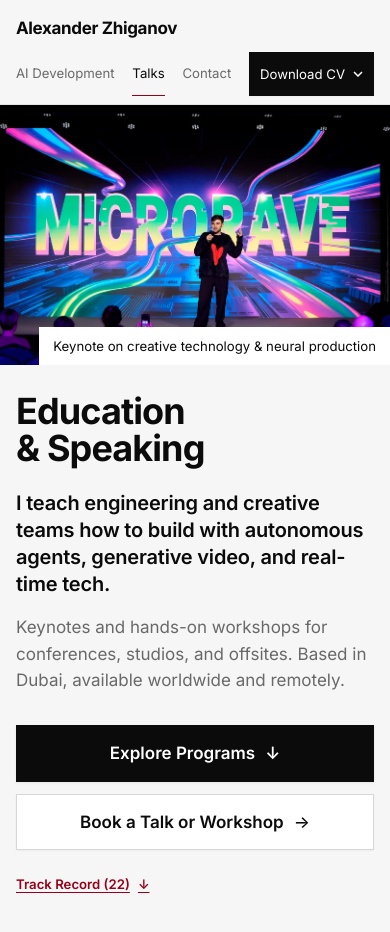
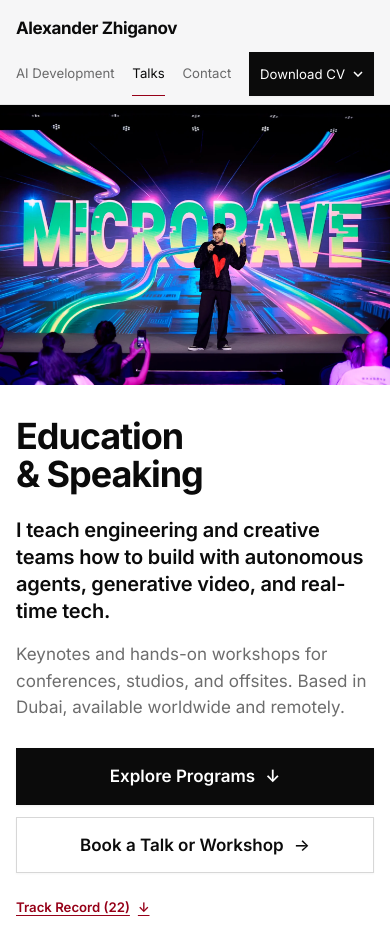
Before and after one commit to zhiganovsasha/zhiganovsasha.github.io, an Astro site: page /education in a window 390 px wide. Shown: the top 932 px of the page. Built offline with nearby package versions, Linux system fonts and the light colour scheme; Astro itself is replaced by a stand-in of ours.

Commit message:
Update education hero layout

```diff
--- a/src/pages/education.astro
+++ b/src/pages/education.astro
@@ -257,14 +257,13 @@ const counts = {
         src={stagePhoto}
         alt="Alexander Zhiganov delivering a keynote on creative technology and neural production"
         widths={[600, 1000, 1600, 1920]}
-        sizes="100vw"
+        sizes="(max-width: 1100px) 100vw, 50vw"
         loading="eager"
         fetchpriority="high"
       />
-      <figcaption class="stage-caption">Keynote on creative technology &amp; neural production</figcaption>
     </figure>
 
-    <div class="wrap hero-content">
+    <div class="hero-content">
       <div class="hero-panel">
         <h1 class="display hero-title">Education &amp; Speaking</h1>
         <p class="lede hero-lede">
@@ -569,51 +568,45 @@ const counts = {
 <style>
   /* ---------- HERO ---------- */
   .hero {
-    position: relative;
-    isolation: isolate;
-    background: var(--bg-sunken);
+    display: grid;
+    grid-template-columns: minmax(0, 1fr) minmax(0, 1fr);
+    min-height: 720px;
+    background: var(--bg-surface);
   }
 
   .hero-media {
-    position: absolute;
-    inset: 0;
+    position: relative;
+    min-height: 720px;
     margin: 0;
     overflow: hidden;
   }
 
   .hero-media img {
-    width: 112%;
-    max-width: none;
+    position: absolute;
+    width: 100%;
     height: 100%;
     object-fit: cover;
-    object-position: left 58%;
+    object-position: 52% center;
   }
 
   .hero-content {
-    position: relative;
     display: flex;
     align-items: center;
-    min-height: clamp(680px, 52vw, 780px);
-    box-sizing: border-box;
-    padding-block: clamp(48px, 5vw, 80px);
+    min-width: 0;
+    min-height: 720px;
+    padding: 60px clamp(36px, 5vw, 80px);
   }
 
   .hero-panel {
     width: min(660px, 100%);
-    box-sizing: border-box;
-    padding: clamp(28px, 3vw, 44px);
-    background: var(--bg-surface);
   }
 
   .hero-title {
-    font-size: var(--type-display);
-    line-height: 1.02;
-    letter-spacing: -0.025em;
+    max-width: 650px;
   }
 
   .hero-lede {
-    font-size: var(--type-lead);
-    margin-top: clamp(24px, 3vw, 32px);
+    margin-top: 32px;
     font-weight: 550;
     line-height: 1.35;
     color: var(--ink);
@@ -638,23 +631,11 @@ const counts = {
     align-items: center;
     gap: 8px;
     min-height: 44px;
-    margin-top: 12px;
+    margin-top: 14px;
     font-size: var(--type-small);
     font-weight: 600;
     color: var(--signal);
   }
-
-  .stage-caption {
-    position: absolute;
-    right: var(--gutter);
-    bottom: 20px;
-    padding: 10px 14px;
-    font-size: var(--type-small);
-    color: var(--ink);
-    background: var(--bg-surface);
-    line-height: 1.4;
-  }
-
   /* ---------- SECTION HEADS ---------- */
   .section-head {
     margin-bottom: clamp(32px, 4vw, 56px);
@@ -1055,39 +1036,48 @@ const counts = {
     }
   }
 
-  @media (max-width: 1280px) {
+  @media (max-width: 1100px) {
     .hero {
-      background: var(--bg-canvas);
+      grid-template-columns: 1fr;
+      min-height: 0;
     }
 
     .hero-media {
-      position: relative;
-      height: clamp(260px, 52vw, 460px);
+      min-height: 0;
+      height: clamp(390px, 40vw, 440px);
     }
 
     .hero-media img {
-      width: 100%;
-      max-width: 100%;
-      object-position: center 58%;
-    }
-
-    .stage-caption {
-      right: 0;
-      bottom: 0;
+      object-position: center 55%;
     }
 
     .hero-content {
       min-height: 0;
-      padding-block: 0 clamp(56px, 7vw, 84px);
-    }
-
-    .hero-panel {
-      max-width: 720px;
-      padding: clamp(28px, 5vw, 48px) 0 0;
-      background: transparent;
+      padding: 48px 32px 64px;
     }
   }
 
+  @media (max-width: 700px) {
+    .hero-media {
+      height: 280px;
+    }
+
+    .hero-content {
+      padding: 32px 16px 56px;
+    }
+
+    .hero-lede {
+      margin-top: 24px;
+    }
+
+    .hero-actions {
+      margin-top: 28px;
+    }
+
+    .hero-record-link {
+      margin-top: 12px;
+    }
+  }
   @media (max-width: 768px) {
     .table-wrap {
       border: none;
```
